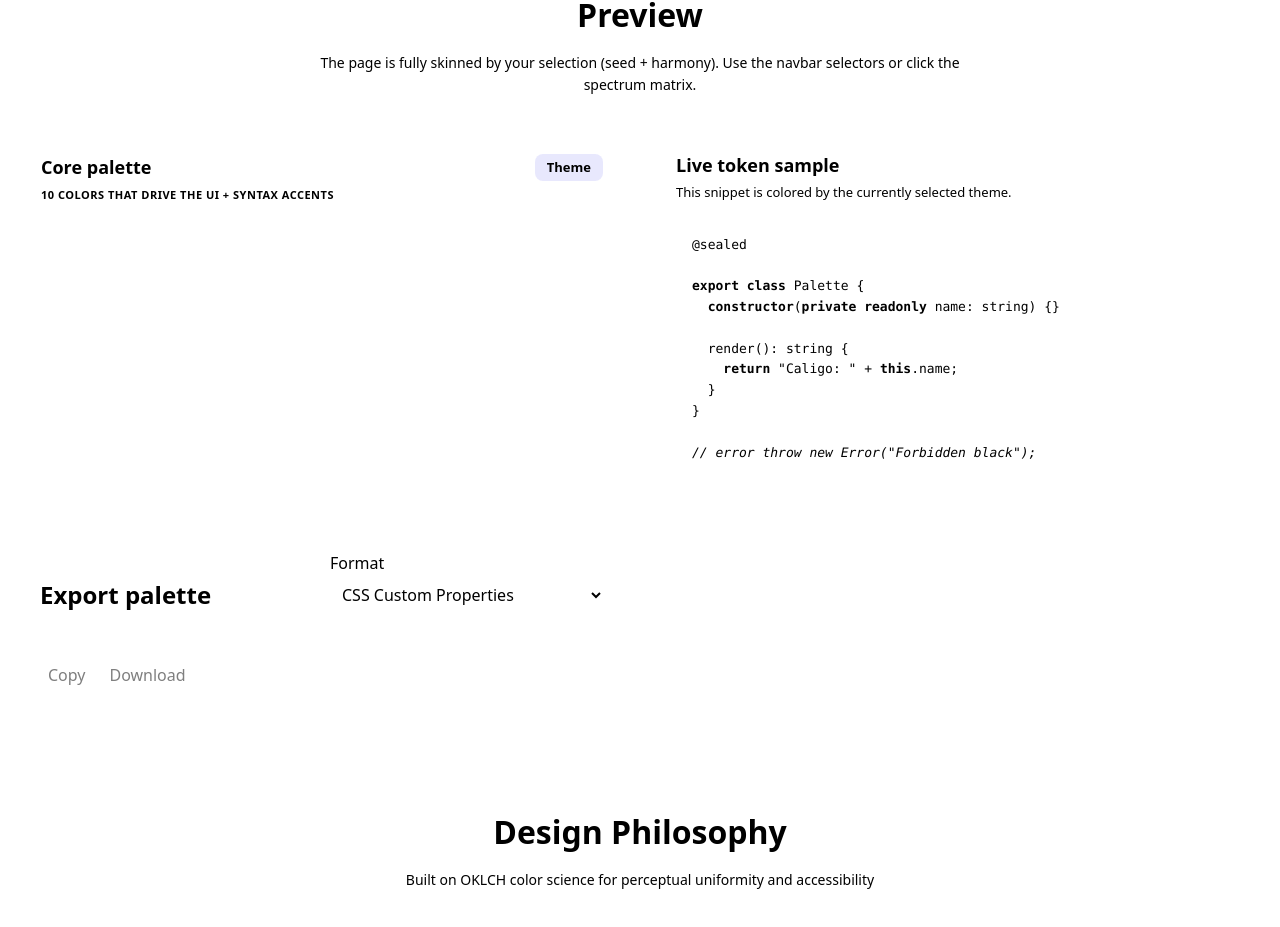
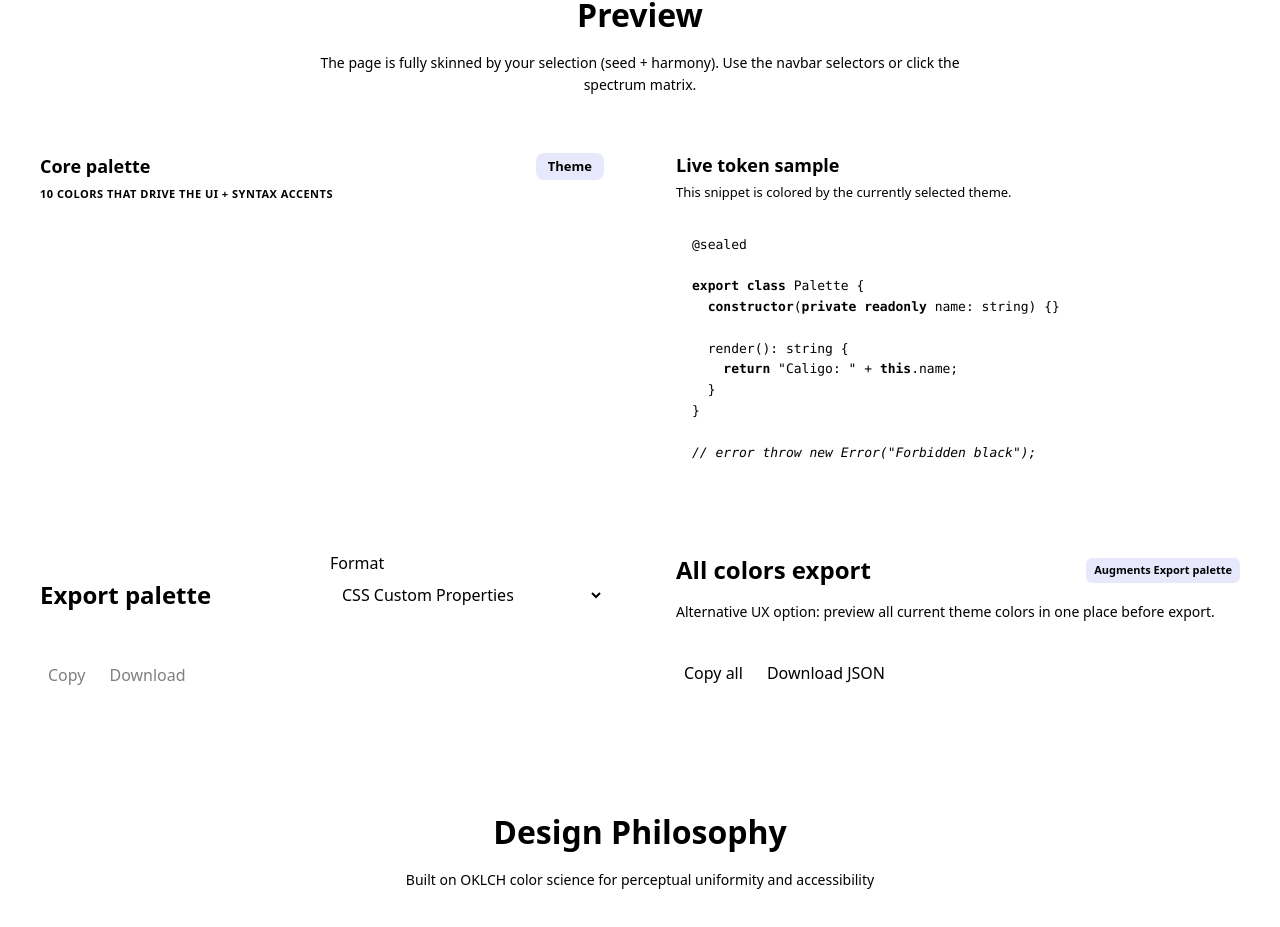
Before and after one commit to Anselmoo/caligo-vscode-theme, a Vue app: page /#/ in a window 1280 px wide. Shown: the part 1453-2380 px from the top of the page. Built offline with nearby package versions, Linux system fonts and the light colour scheme.

Commit message:
fix: unify preview panels and separate develop vs tag release flow
Co-authored-by: Anselmoo <13209783+Anselmoo@users.noreply.github.com>

```diff
--- a/src/vue-app/components/export/CopyDownload.vue
+++ b/src/vue-app/components/export/CopyDownload.vue
@@ -12,8 +12,8 @@ void emit;
 
 <template>
   <div class="copy-download">
-    <button type="button" :disabled="disabled" @click="emit('copy')">Copy</button>
-    <button type="button" :disabled="disabled" @click="emit('download')">Download</button>
+    <button class="preview-action-button" type="button" :disabled="disabled" @click="emit('copy')">Copy</button>
+    <button class="preview-action-button" type="button" :disabled="disabled" @click="emit('download')">Download</button>
   </div>
 </template>
 
@@ -23,15 +23,6 @@ void emit;
   gap: var(--space-sm);
 }
 
-button {
-  background: var(--bg1);
-  color: var(--fg0);
-  border: 1px solid var(--border-color);
-  border-radius: var(--radius-sm);
-  padding: var(--space-xs) var(--space-sm);
-  cursor: pointer;
-}
-
 button:disabled {
   opacity: 0.5;
   cursor: not-allowed;
--- /dev/null
+++ b/src/vue-app/components/export/ExportAllColors.vue
@@ -0,0 +1,164 @@
+<script setup lang="ts">
+import { computed, ref } from "vue";
+import { useTheme } from "@/composables/useTheme";
+
+const { currentTheme } = useTheme();
+const copyStatus = ref<"idle" | "success" | "error">("idle");
+
+const colors = computed(() => {
+  if (!currentTheme.value?.colors) return [];
+  return Object.entries(currentTheme.value.colors);
+});
+
+const exportedColors = computed(() => JSON.stringify(Object.fromEntries(colors.value), null, 2));
+
+async function copyAll() {
+  try {
+    await navigator.clipboard.writeText(exportedColors.value);
+    copyStatus.value = "success";
+  } catch {
+    copyStatus.value = "error";
+  }
+
+  setTimeout(() => {
+    copyStatus.value = "idle";
+  }, 2000);
+}
+
+function downloadAll() {
+  const blob = new Blob([exportedColors.value], { type: "application/json" });
+  const url = URL.createObjectURL(blob);
+  const anchor = document.createElement("a");
+  anchor.href = url;
+  anchor.download = `${currentTheme.value?.key ?? "theme"}-all-colors.json`;
+  anchor.click();
+  URL.revokeObjectURL(url);
+}
+void copyAll;
+void downloadAll;
+</script>
+
+<template>
+  <div class="export-all-colors preview-panel">
+    <div class="export-all-colors__header">
+      <h3>All colors export</h3>
+      <span class="export-all-colors__badge">Augments Export palette</span>
+    </div>
+    <p class="export-all-colors__subtitle">
+      Alternative UX option: preview all current theme colors in one place before export.
+    </p>
+    <div class="export-all-colors__grid">
+      <div
+        v-for="[key, value] in colors"
+        :key="key"
+        class="export-all-colors__item"
+      >
+        <div class="export-all-colors__meta">
+          <span class="export-all-colors__swatch" :style="{ background: value }"></span>
+          <span>{{ key }}</span>
+        </div>
+        <code>{{ value }}</code>
+      </div>
+    </div>
+    <p v-if="copyStatus === 'success'" class="copy-status copy-status--success">Copied to clipboard</p>
+    <p v-else-if="copyStatus === 'error'" class="copy-status copy-status--error">
+      Clipboard copy failed
+    </p>
+    <div class="export-all-colors__actions">
+      <button class="preview-action-button" type="button" :disabled="colors.length === 0" @click="copyAll">
+        Copy all
+      </button>
+      <button class="preview-action-button" type="button" :disabled="colors.length === 0" @click="downloadAll">
+        Download JSON
+      </button>
+    </div>
+  </div>
+</template>
+
+<style scoped>
+.export-all-colors {
+  display: grid;
+  gap: var(--space-md);
+  padding: var(--space-xl);
+}
+
+.export-all-colors__header {
+  align-items: center;
+  display: flex;
+  gap: var(--space-sm);
+  justify-content: space-between;
+}
+
+h3 {
+  margin: 0;
+}
+
+.export-all-colors__badge {
+  background: rgba(var(--accent-rgb, 99, 102, 241), 0.15);
+  border-radius: var(--radius-sm);
+  color: var(--accent);
+  font-size: var(--text-xs);
+  font-weight: 600;
+  padding: var(--space-xs) var(--space-sm);
+}
+
+.export-all-colors__subtitle {
+  color: var(--text-subtle);
+  margin: 0;
+}
+
+.export-all-colors__grid {
+  display: grid;
+  gap: var(--space-sm);
+  grid-template-columns: repeat(auto-fit, minmax(180px, 1fr));
+}
+
+.export-all-colors__item {
+  align-items: center;
+  background: rgba(var(--bg1-rgb, 0, 0, 0), 0.35);
+  border: 1px solid rgba(var(--fg0-rgb, 255, 255, 255), 0.08);
+  border-radius: var(--radius-sm);
+  display: flex;
+  gap: var(--space-sm);
+  justify-content: space-between;
+  padding: var(--space-sm);
+}
+
+.export-all-colors__meta {
+  align-items: center;
+  display: flex;
+  gap: var(--space-xs);
+  min-width: 0;
+}
+
+.export-all-colors__swatch {
+  border: 1px solid rgba(var(--fg0-rgb, 255, 255, 255), 0.2);
+  border-radius: var(--radius-sm);
+  flex-shrink: 0;
+  height: 14px;
+  width: 14px;
+}
+
+code {
+  color: var(--text-subtle);
+  font-size: var(--text-xs);
+}
+
+.export-all-colors__actions {
+  display: flex;
+  gap: var(--space-sm);
+}
+
+.copy-status {
+  margin: 0;
+  font-size: var(--text-sm);
+}
+
+.copy-status--success {
+  color: var(--color-success);
+}
+
+.copy-status--error {
+  color: var(--color-error);
+}
+</style>
--- a/src/vue-app/components/export/ExportPanel.vue
+++ b/src/vue-app/components/export/ExportPanel.vue
@@ -34,7 +34,7 @@ void copyStatus;
 </script>
 
 <template>
-  <div class="export-panel">
+  <div class="export-panel preview-panel">
     <div class="export-panel__header">
       <h3>Export palette</h3>
       <FormatSelector v-model="selectedFormat" :options="availableFormats" :labels="formatLabels" />
@@ -53,9 +53,6 @@ void copyStatus;
   display: grid;
   gap: var(--space-md);
   padding: var(--space-xl);
-  border: 1px solid var(--border-color);
-  border-radius: var(--radius-lg);
-  background: rgb(var(--bg2-rgb, 255 255 255) / 0.3);
 }
 
 .export-panel__header {
--- a/src/vue-app/components/theme/CorePalette.vue
+++ b/src/vue-app/components/theme/CorePalette.vue
@@ -17,7 +17,7 @@ void themeName;
 </script>
 
 <template>
-  <div class="core-palette">
+  <div class="core-palette preview-panel">
     <div class="core-palette__header">
       <div>
         <div class="core-palette__title">Core palette</div>
@@ -49,9 +49,6 @@ void themeName;
 
 <style scoped>
 .core-palette {
-  background: rgba(var(--bg2-rgb, 255, 255, 255), 0.3);
-  border: 1px solid rgba(var(--fg0-rgb, 255, 255, 255), 0.1);
-  border-radius: var(--radius-lg);
   padding: var(--space-xl);
 }
 
--- a/src/vue-app/components/theme/LiveTokenSample.vue
+++ b/src/vue-app/components/theme/LiveTokenSample.vue
@@ -3,7 +3,7 @@
 </script>
 
 <template>
-  <div class="live-token-sample">
+  <div class="live-token-sample preview-panel">
     <div class="live-token-header">
       <h3 class="live-token-title">Live token sample</h3>
       <p class="live-token-subtitle">This snippet is colored by the currently selected theme.</p>
@@ -25,9 +25,6 @@
 
 <style scoped>
 .live-token-sample {
-  background: var(--bg1);
-  border: 1px solid var(--border-color);
-  border-radius: var(--radius-lg);
   padding: var(--space-xl);
 }
 
--- a/src/vue-app/styles/globals.css
+++ b/src/vue-app/styles/globals.css
@@ -98,6 +98,27 @@ body {
   animation: pulse 2s cubic-bezier(0.4, 0, 0.6, 1) infinite;
 }
 
+.preview-panel {
+  border: 1px solid var(--border-color);
+  border-radius: var(--radius-lg);
+  background: rgb(var(--bg2-rgb, 255 255 255) / 0.3);
+  box-shadow: 0 8px 24px var(--shadow-sm);
+}
+
+.preview-action-button {
+  border: 1px solid var(--border-base);
+  border-radius: var(--radius-sm);
+  background: var(--interactive-hover);
+  color: var(--text-primary);
+  padding: var(--space-xs) var(--space-sm);
+  cursor: pointer;
+}
+
+.preview-action-button:hover:not(:disabled) {
+  border-color: var(--accent);
+  background: var(--interactive-hover-strong);
+}
+
 /* Fade transitions */
 .fade-enter-active,
 .fade-leave-active {
--- a/src/vue-app/views/HomeView.vue
+++ b/src/vue-app/views/HomeView.vue
@@ -1,5 +1,6 @@
 <script setup lang="ts">
 import { computed } from "vue";
+import ExportAllColors from "../components/export/ExportAllColors.vue";
 import ExportPanel from "../components/export/ExportPanel.vue";
 import CorePalette from "../components/theme/CorePalette.vue";
 import LiveTokenSample from "../components/theme/LiveTokenSample.vue";
@@ -18,6 +19,7 @@ const stats = computed(() => ({
 // Some TS configurations (and editor diagnostics) don't account for template usage
 // when reporting noUnusedLocals in <script setup>.
 void CorePalette;
+void ExportAllColors;
 void ExportPanel;
 void LiveTokenSample;
 void ThemeSpectrum;
@@ -108,6 +110,7 @@ void stats;
           <CorePalette />
           <LiveTokenSample />
           <ExportPanel />
+          <ExportAllColors />
         </div>
       </div>
     </section>
```
Also changed, not shown: 1 other file (tests, documents, lock files or other folders).
